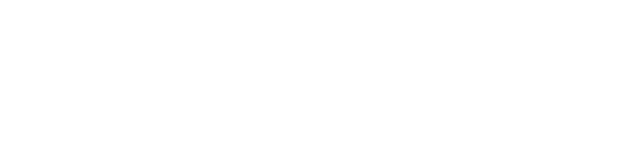
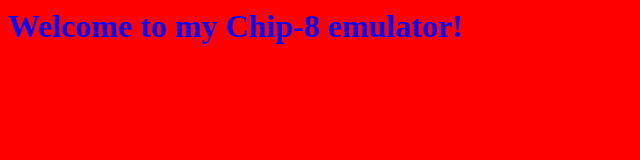
Before and after one commit to andrewogle/chip-8js, a plain HTML site: page index.html in a window 1280 px wide. Shown: the whole page, without its empty margins (0-640 px from the left). Drawn offline with Linux system fonts and the light colour scheme.

Commit message:
testing setup

```diff
--- a/index.html
+++ b/index.html
@@ -4,8 +4,11 @@
     <meta http-equiv="X-UA-Compatible" content="IE=edge">
     <meta name="viewport" content="width=device-width, initial-scale=1.0">
     <title>Document</title>
+    <link rel="stylesheet" href="resources/css/main.css">
 </head>
 <body>
-    <div class="main"></div>
+    <div class="main">
+        <h1>Welcome to my Chip-8 emulator!</h1>
+    </div>
 </body>
 </html>
--- a/resources/css/main.css
+++ b/resources/css/main.css
@@ -1,3 +1,6 @@
 body {
   background-color: red;
 }
+h1{
+  color: blue;
+}
```
